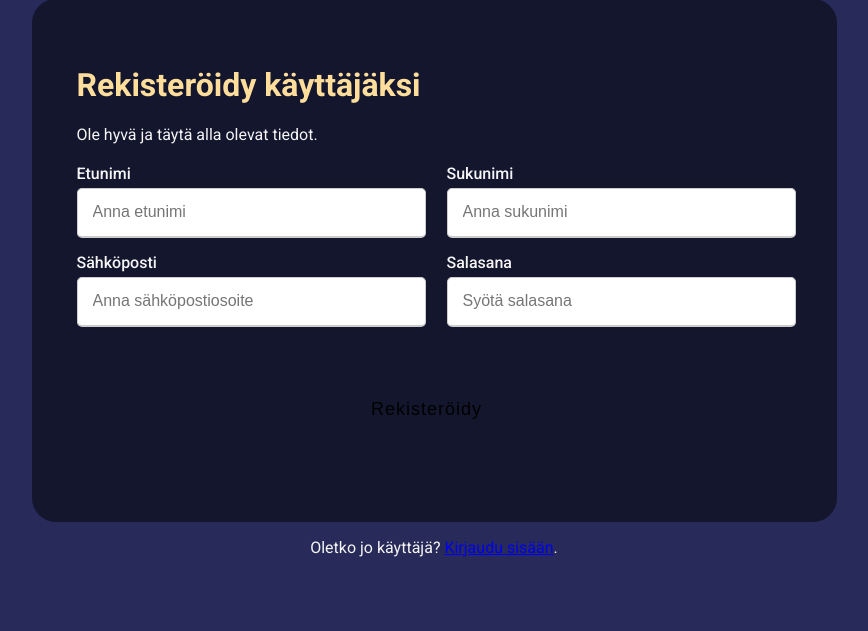
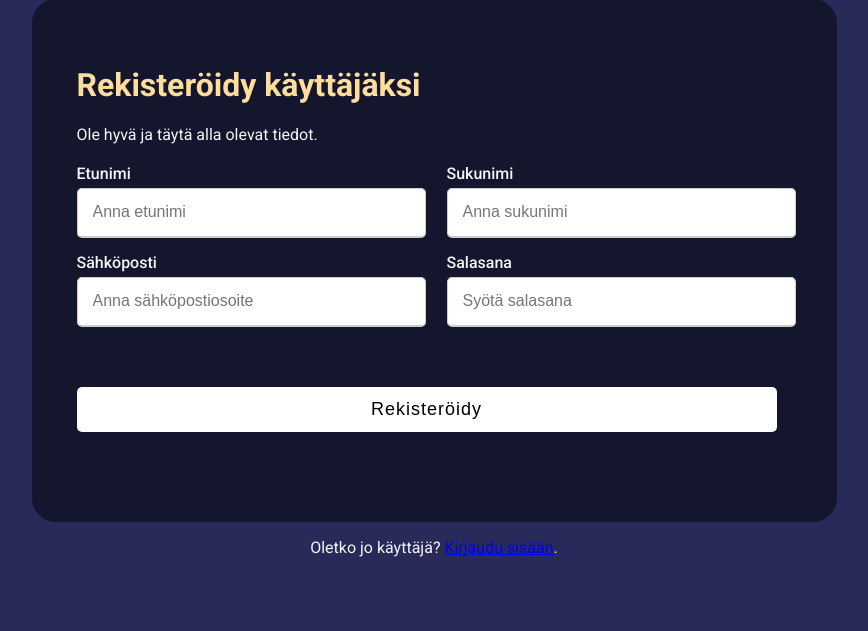
Before and after one commit to ilskii/Kalevala_Kino_dynamic_website, a PHP site: page /pages/06-rekisteroityminen/rekisteroityminen.html in a window 1280 px wide, with the pointer over the restyled element. Shown: the part 234-865 px from the top of the page, without its empty margins (206-1074 px from the left). Run offline with PHP 8.4, Linux system fonts and the light colour scheme; some web fonts are replaced.

Commit message:
Update rekisteroityminen.css
update button hover

```diff
--- a/pages/06-rekisteroityminen/rekisteroityminen.css
+++ b/pages/06-rekisteroityminen/rekisteroityminen.css
@@ -113,7 +113,7 @@ form .button input{
 
 /* hoverilla napin väri vaihtuu*/
 form .button input:hover {
-  background: #14162e;
+  background: #ffffff;
 }
 
 /* RESPONSIIVISUUTTA TÄLLÄ */
```
